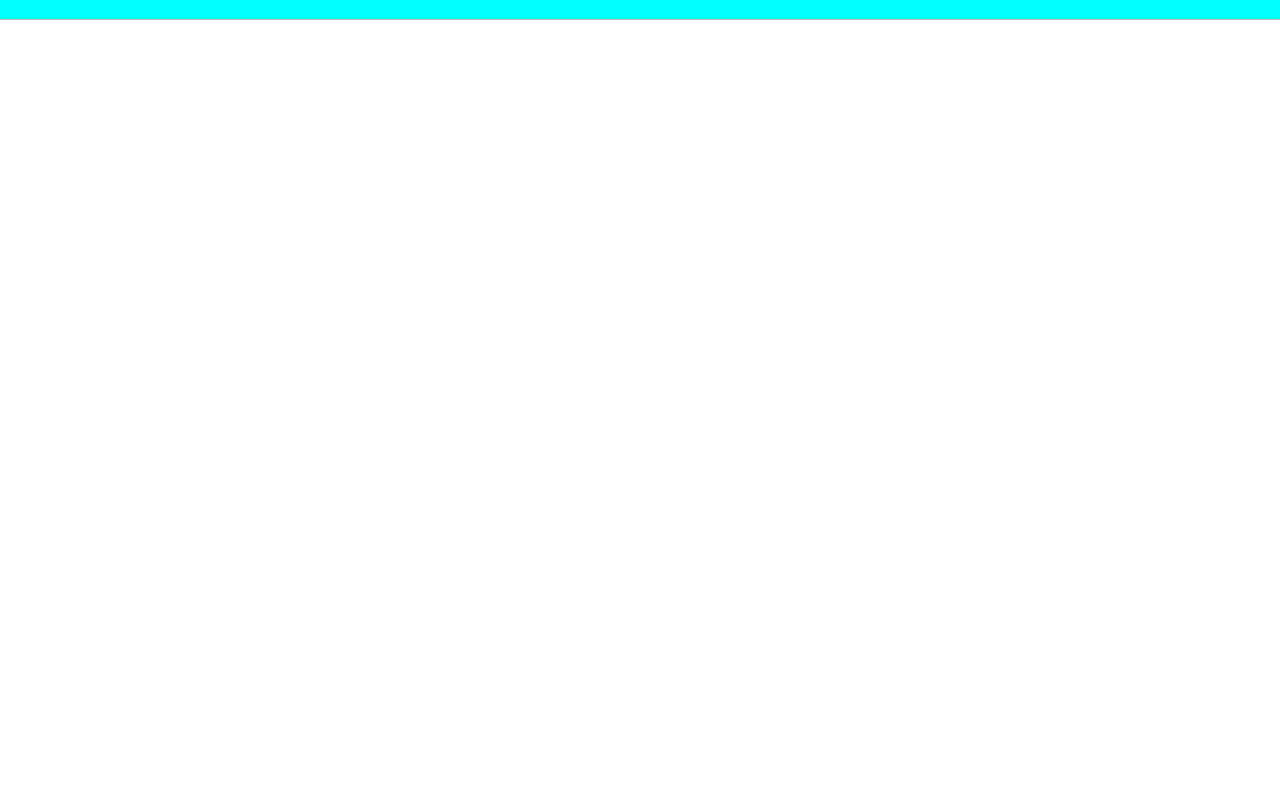
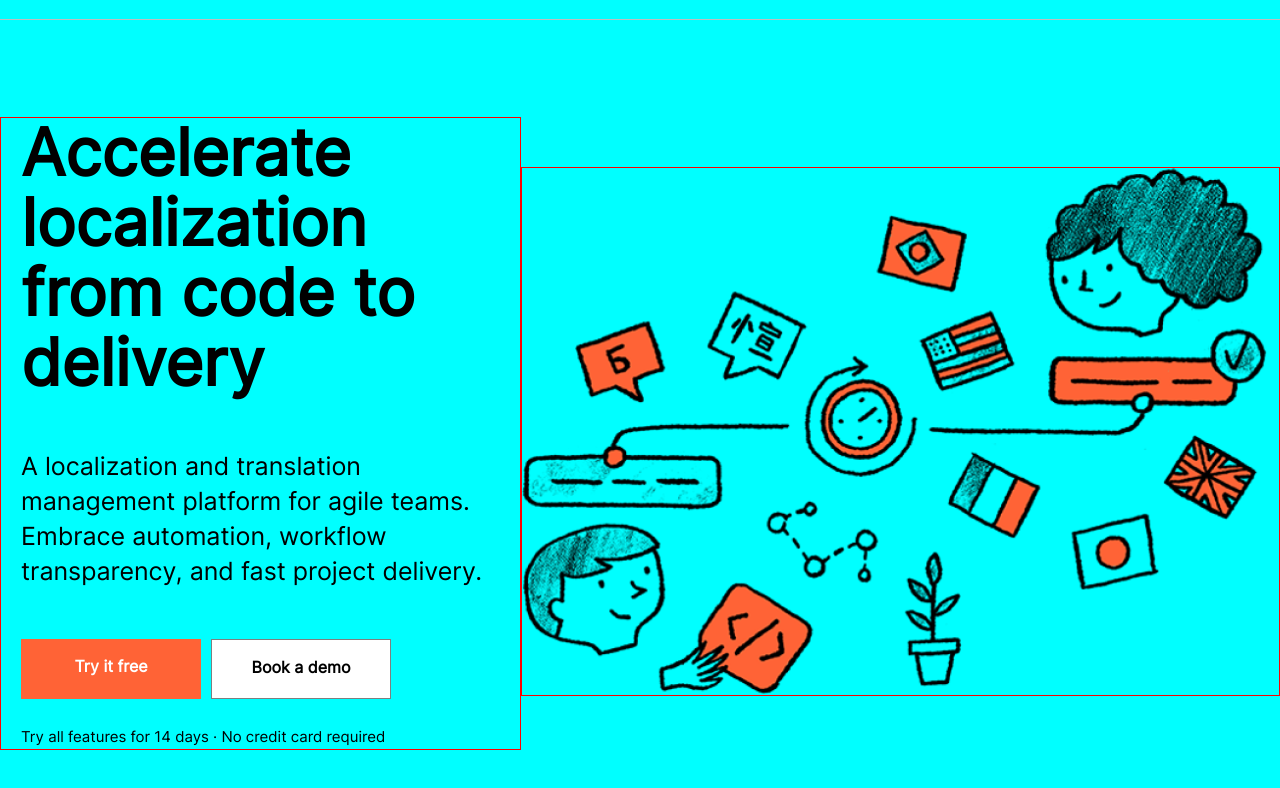
Before and after one commit to Natalia-Donchenko/Lesson12, a plain HTML site: page index.html in a window 1280 px wide. Shown: the part 72-860 px from the top of the page. Before the commit the page ends 800 px from the top, so only its background shows below. Drawn offline with Linux system fonts and the light colour scheme; files whose address does not match are found by name.

Commit message:
added section title

```diff
--- a/css/styles.css
+++ b/css/styles.css
@@ -9,6 +9,7 @@ html {
 .conteiner {
   width: 1330px;
   background-color: aqua;
+  display: flex;
 }
 
 .buttons {
@@ -54,7 +55,6 @@ html {
 
 
 .header_conteiner {
-  display: flex;
   justify-content: space-between;
   align-items: center;
   padding: 22px 0;
@@ -98,8 +98,63 @@ html {
 
 
 /* main  */
+.title {
+  background-color: rgb(105, 65, 65);
+  display: flex;
+  justify-content: center;
+}
 
+.title__conteiner {
+  justify-content: space-between;
+  align-items: center;
+  padding: 97px 0 182px;
+}
 
+.title__text {
+  border: 1px solid red;
+  padding-left: 20px;
+}
 
+.title__text h2 {
+  font-style: normal;
+  font-weight: 600;
+  font-size: 65px;
+  line-height: 70px;
+  margin: 0 0 51px;
+}
+
+.title__text-primary {
+  font-style: normal;
+  font-weight: 400;
+  font-size: 25px;
+  line-height: 35px;
+  margin: 0 0 50px;
+}
+
+.title__text-secondary {
+  font-style: normal;
+  font-weight: 400;
+  font-size: 15px;
+  line-height: 25px;
+  margin: 25px 0 0;
+}
+
+.title__img img {
+  width: 759px;
+  height: 529px;
+  border: 1px solid red;
+  padding-right: 12px;
+}
+
+.title__text .buttons__btn-orange {
+  order: -1 ;
+  margin: 0 10px 0 0;
+}
+
+.title__text .buttons__btn {
+  min-width: 180px;
+  min-height: 60px;
+  padding: 5px;
+}
 
 /* footer */
--- a/index.html
+++ b/index.html
@@ -50,9 +50,23 @@
 
 
   <main>
-   <div class="conteiner">
+    <section class="title">
+      <div class="conteiner title__conteiner">
+        <div class="title__text">
+          <h2>Accelerate localization from code to delivery</h2>
+          <p class="title__text-primary">A localization and translation management platform for agile teams. Embrace automation, workflow transparency, and fast project delivery.</p>
+          <div class="buttons">
+            <a class="buttons__btn" href="#">Book a demo</a>
+            <a class="buttons__btn buttons__btn-orange"href="#">Try it free</a>
+          </div>
+          <p class="title__text-secondary">Try all features for 14 days · No credit card required</p>
+        </div>
 
-    </div>
+        <div class="title__img">
+          <img src="img/main_title.png" alt="">
+        </div>
+      </div>
+  </section>
   </main>
 
 
```
Also changed, not shown: img/main_title.png (added).
